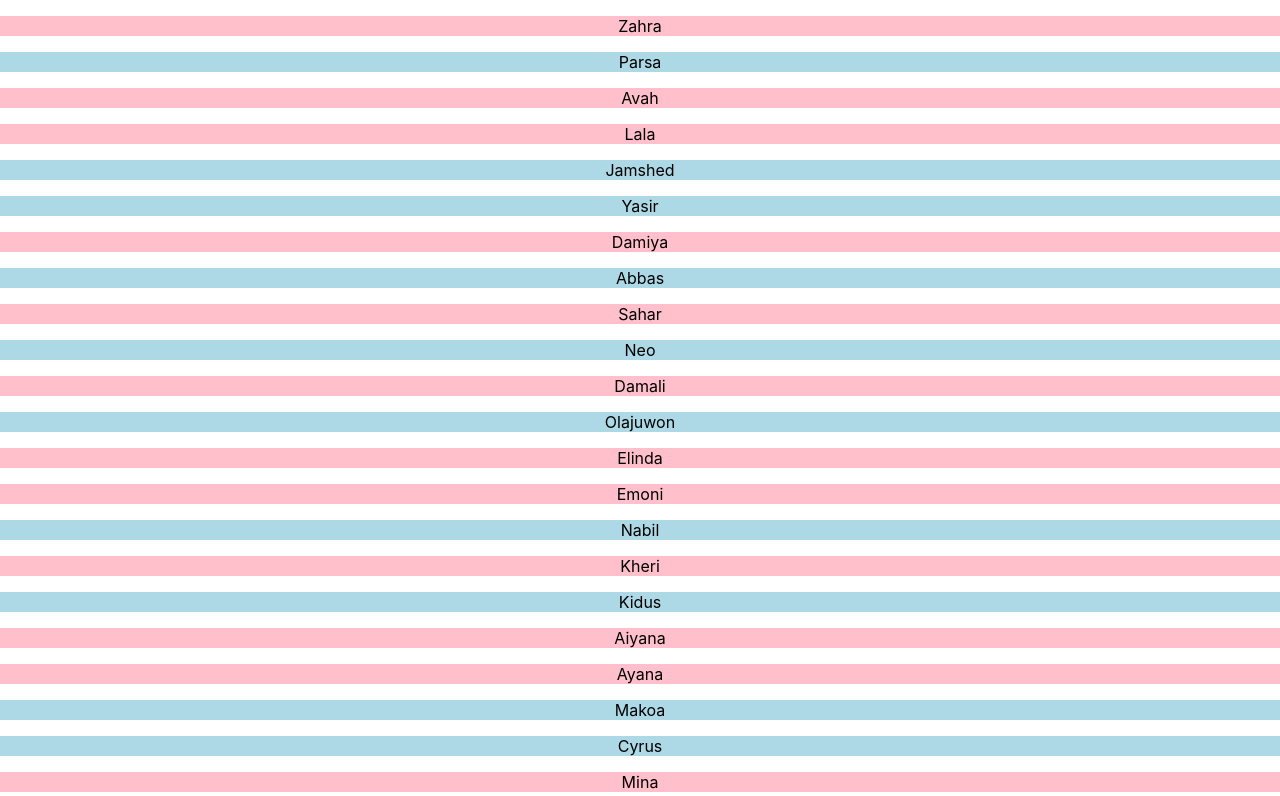
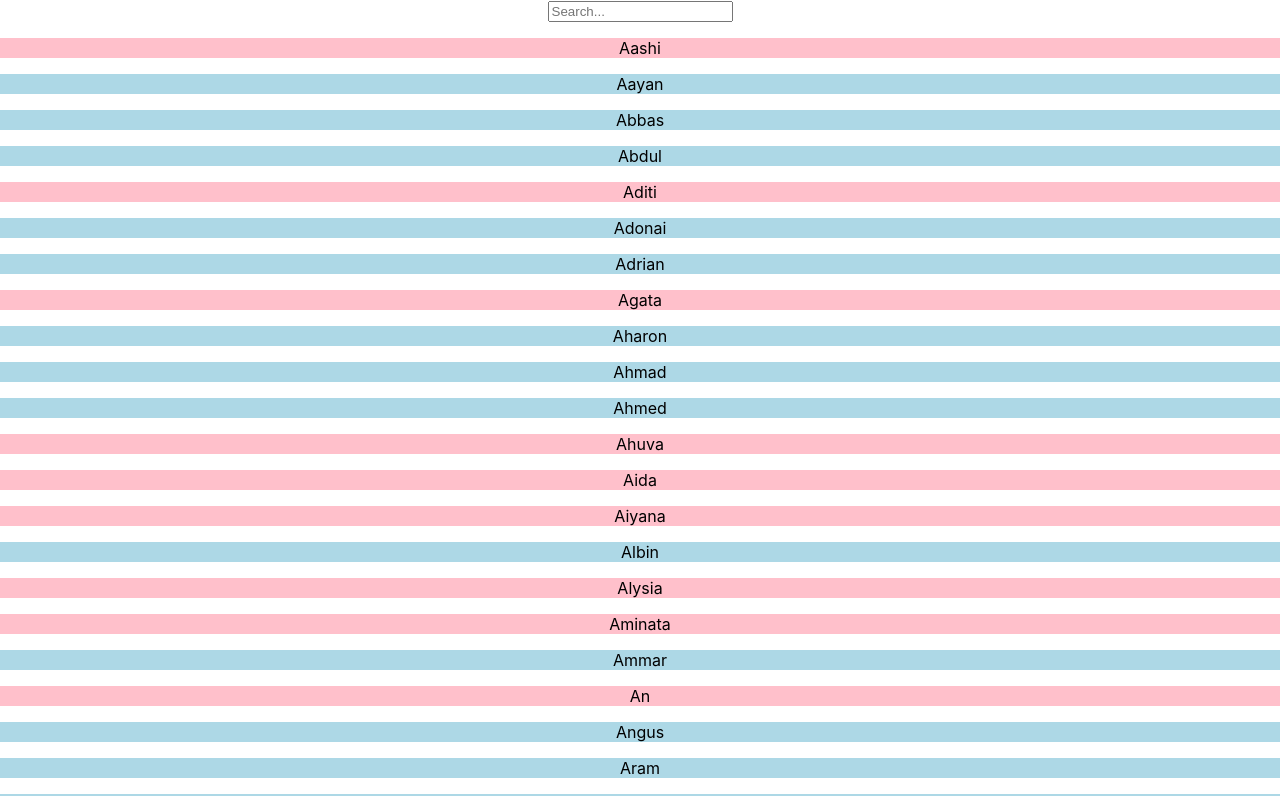
Before and after one commit to teniolao/baby-names-react, a React (Create React App) app: page / in a window 1280 px wide. Shown: the top 796 px of the page. Built offline with nearby package versions, Linux system fonts and the light colour scheme.

Commit message:
complete lesson 2

```diff
--- a/src/App.css
+++ b/src/App.css
@@ -37,11 +37,10 @@
   }
 }
 
-.f{
+.f {
   background-color: pink;
 }
 
-
-.m{
+.m {
   background-color: lightblue;
 }
--- a/src/App.js
+++ b/src/App.js
@@ -1,18 +1,26 @@
+import React, { useState } from "react";
 import "./App.css";
 import babyNamesData from "./babyNamesData.json";
+import RenderNames from "./RenderNames";
 
+function filterNames(typedValue) {
+  return babyNamesData.filter((value) =>
+    value.name.toLowerCase().includes(typedValue.toLowerCase())
+  );
+}
 function App() {
+  const [arrayOfNames, setArrayOfNames] = useState(babyNamesData);
+
   return (
     <div className="App">
-      {babyNamesData
-        .sort((a, b) => a.name - b.name)
-        .map((value, index) => {
-          return (
-            <p key={index} className={value.sex}>
-              {value.name}
-            </p>
-          );
-        })}
+      <input
+        placeholder="Search..."
+        type="text"
+        onKeyUp={(event) => {
+          setArrayOfNames(filterNames(event.target.value));
+        }}
+      ></input>
+      <RenderNames names={arrayOfNames} />
     </div>
   );
 }
--- /dev/null
+++ b/src/RenderNames.js
@@ -0,0 +1,16 @@
+import React from "react";
+
+function RenderNames(props) {
+  //console.log(filteredNames);
+  return props.names
+    .sort((a, b) => a.name.localeCompare(b.name))
+    .map((value, index) => {
+      return (
+        <p key={index} className={value.sex}>
+          {value.name}
+        </p>
+      );
+    });
+}
+
+export default RenderNames;
```
